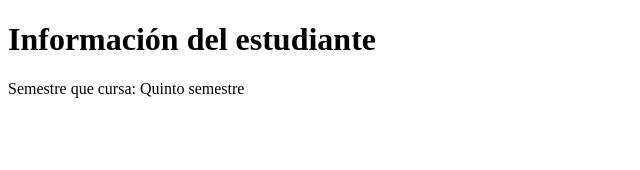
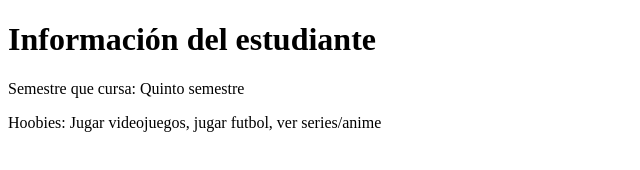
Before and after one commit to germanstar/rubrica_bp, a plain HTML site: page index.html in a window 1280 px wide. Shown: the whole page, without its empty margins (0-640 px from the left). Drawn offline with Linux system fonts and the light colour scheme.

Commit message:
cuarto commit

```diff
--- a/index.html
+++ b/index.html
@@ -9,6 +9,7 @@
     <div>
         <h1>Información del estudiante</h1>
         <p>Semestre que cursa: Quinto semestre</p>
+        <p>Hoobies: Jugar videojuegos, jugar futbol, ver series/anime</p>
 
 
     </div>
```
